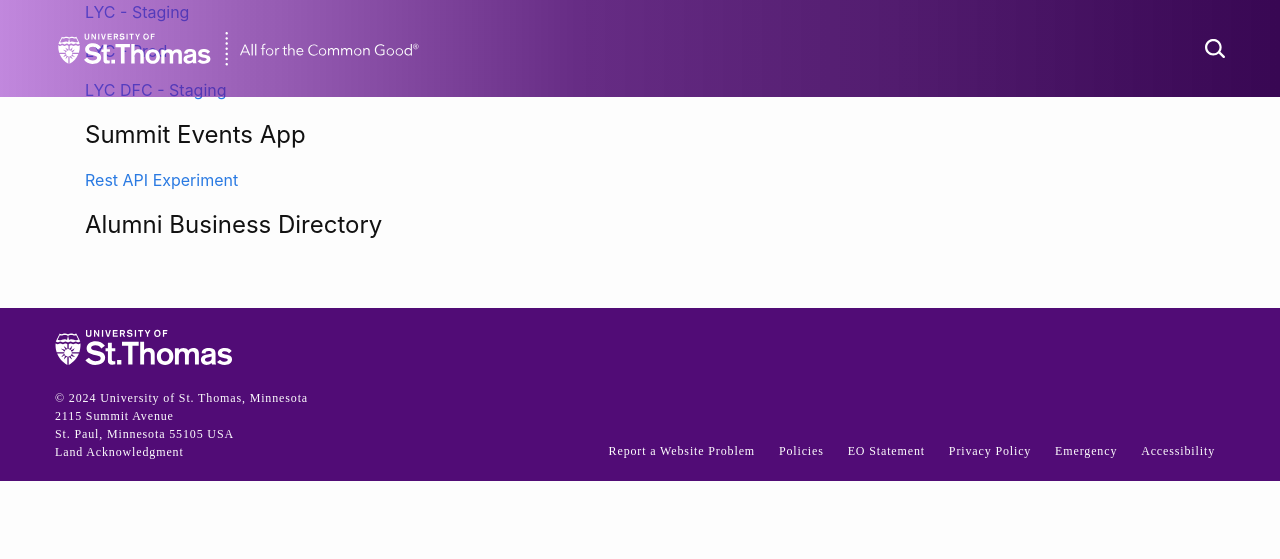
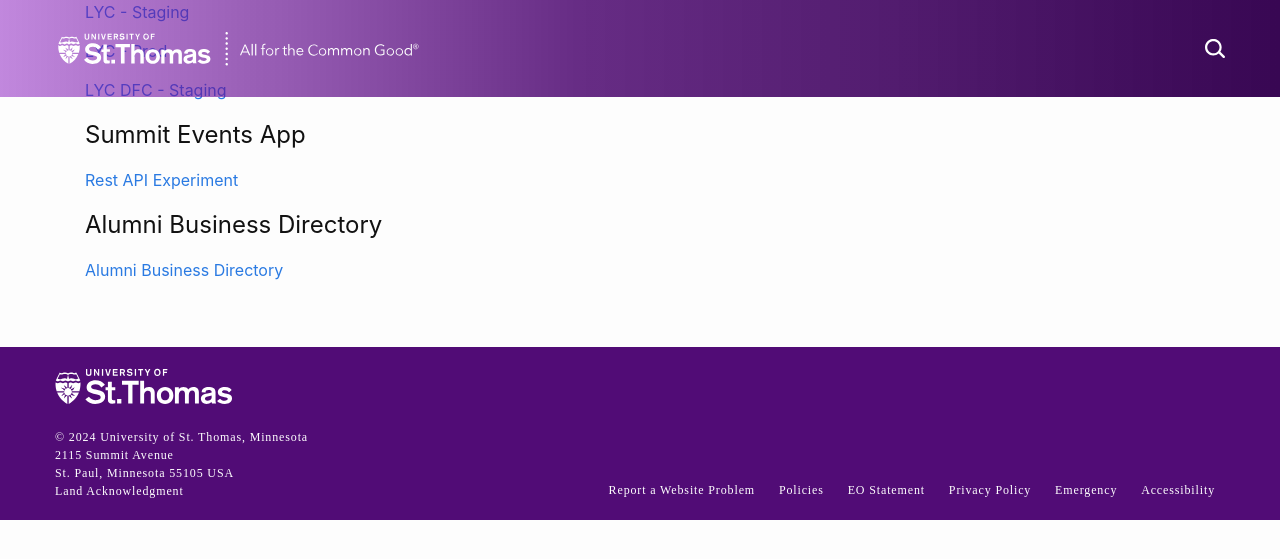
Before and after one commit to UniversityOfSaintThomas/crm_web_test, a Jekyll site: the page built from index.md, in a window 1280 px wide and 900 px high, scrolled down 562 px. Shown: the top 559 px of the window. Built offline with Jekyll 4.4.1, drawn with Linux system fonts in a browser that asks for light colours; some web fonts are replaced; our own code applies the rules of GitHub Pages for plain Markdown files.

Commit message:
Update index.md

```diff
--- a/index.md
+++ b/index.md
@@ -29,3 +29,5 @@ This site is used to test external web pages (outside of Salesforce) that host C
 [Rest API Experiment](sea-json.md)
 
 ## Alumni Business Directory
+
+[Alumni Business Directory](alumni-business-directory-staging.md)
```
